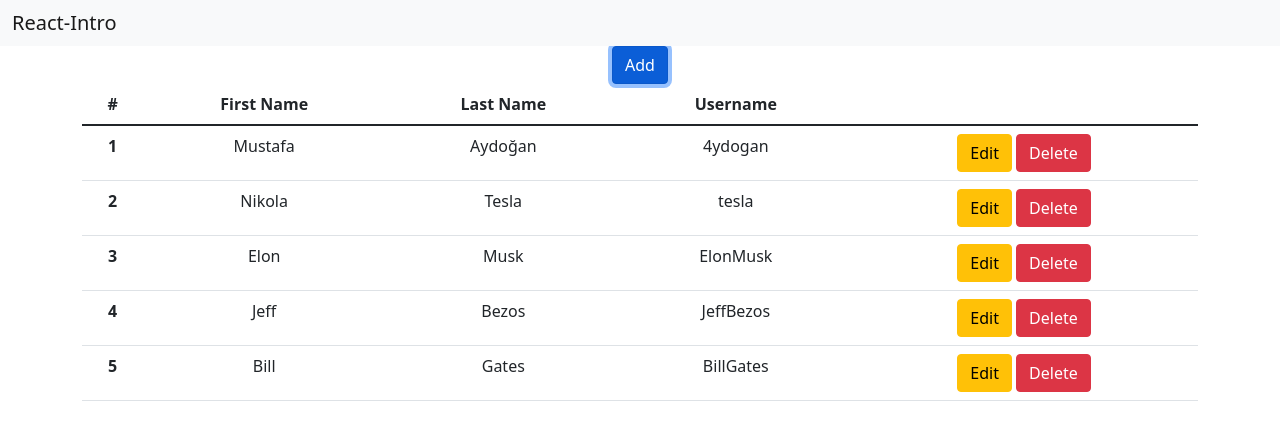
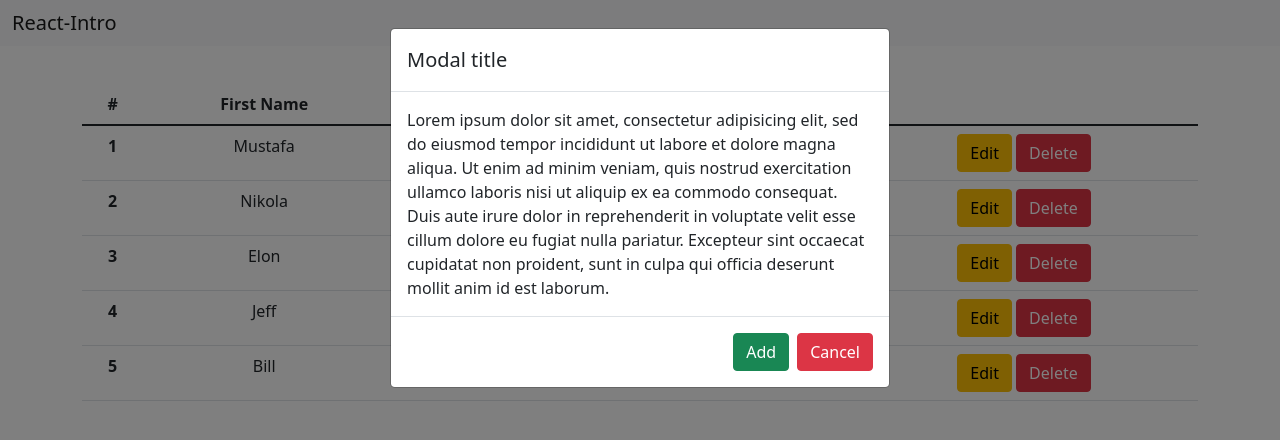
Before and after one commit to 4ydogan/react-app, a React (Create React App) app: page / in a window 1280 px wide. Both pictures are taken after a click on the button "Add". Shown: the top 440 px of the page. Built offline with nearby package versions, Linux system fonts and the light colour scheme.

Commit message:
Some updates

```diff
--- a/src/components/FormComponent.js
+++ b/src/components/FormComponent.js
@@ -2,16 +2,24 @@ import React, { Component } from 'react'
 import { Modal, ModalBody, ModalFooter, ModalHeader } from 'reactstrap'
 
 export default class FormComponent extends Component {
+
+    constructor(props){
+        super(props);
+    }
+
   render() {
     return (
-    <Modal fade={false}>
+    <Modal fade={false} isOpen={this.props.visible}>
         <ModalHeader>
             Modal title
         </ModalHeader>
         <ModalBody>
             Lorem ipsum dolor sit amet, consectetur adipisicing elit, sed do eiusmod tempor incididunt ut labore et dolore magna aliqua. Ut enim ad minim veniam, quis nostrud exercitation ullamco laboris nisi ut aliquip ex ea commodo consequat. Duis aute irure dolor in reprehenderit in voluptate velit esse cillum dolore eu fugiat nulla pariatur. Excepteur sint occaecat cupidatat non proident, sunt in culpa qui officia deserunt mollit anim id est laborum.
         </ModalBody>
-        <ModalFooter></ModalFooter>
+        <ModalFooter>
+            <button className='btn btn-success'>Add</button>
+            <button className='btn btn-danger' onClick={() => this.props.hide()}>Cancel</button>
+        </ModalFooter>
     </Modal>
     )
   }
--- a/src/components/UserListComponent.js
+++ b/src/components/UserListComponent.js
@@ -3,11 +3,23 @@ import { Table } from 'reactstrap'
 import FormComponent from './FormComponent'
 
 export default class UserListComponent extends Component {
+  constructor(props){
+    super(props);
+    this.state = {
+      visible : false
+    };
+    this.hide = this.hide.bind(this);
+  }
+
+  hide(){
+    this.setState({visible : false});
+  }
+
   render() {
     return (
       <div className='container'>
-        <FormComponent />
-        <button className='btn btn-primary'>Add</button>
+        <FormComponent visible={this.state.visible} hide={this.hide}/>
+        <button className='btn btn-primary' onClick={() => this.setState({visible : true})}>Add</button>
         {this.props.users.length > 0 ? (<Table>
           <thead>
             <tr>
```
